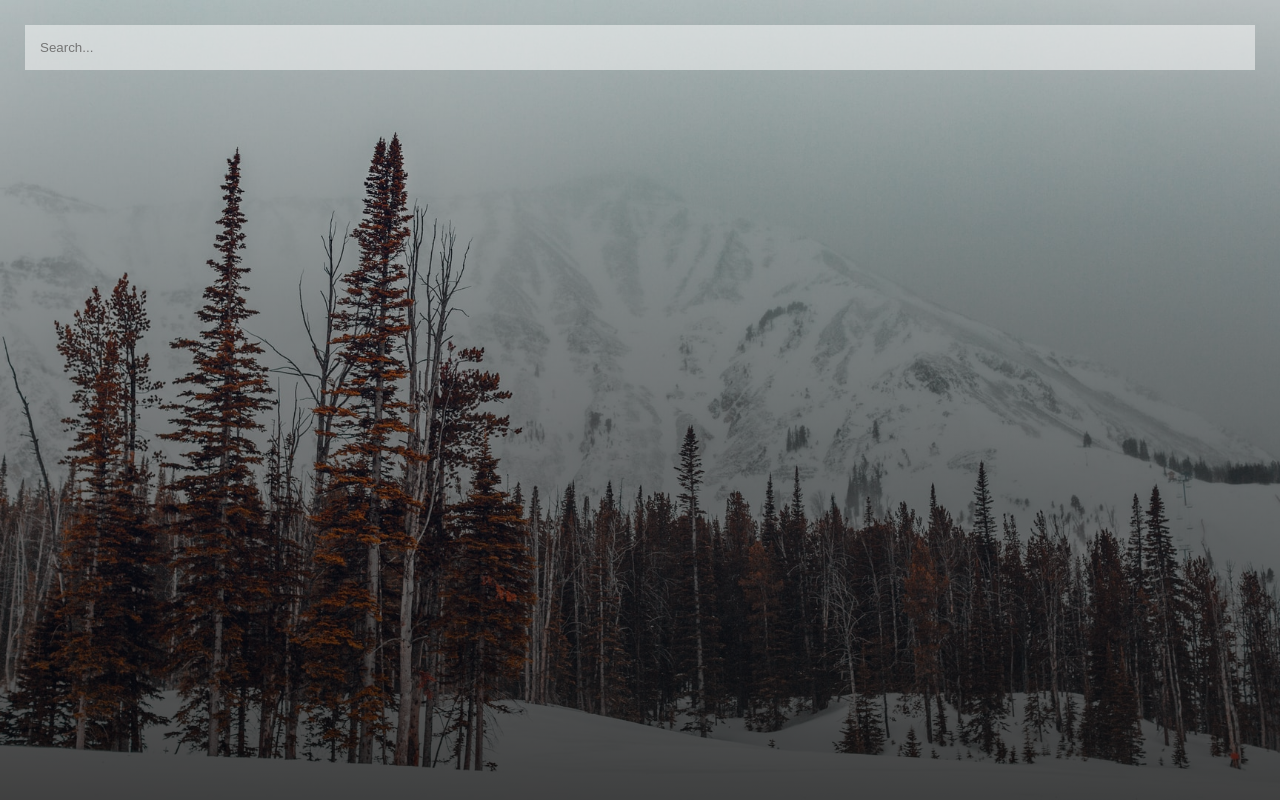
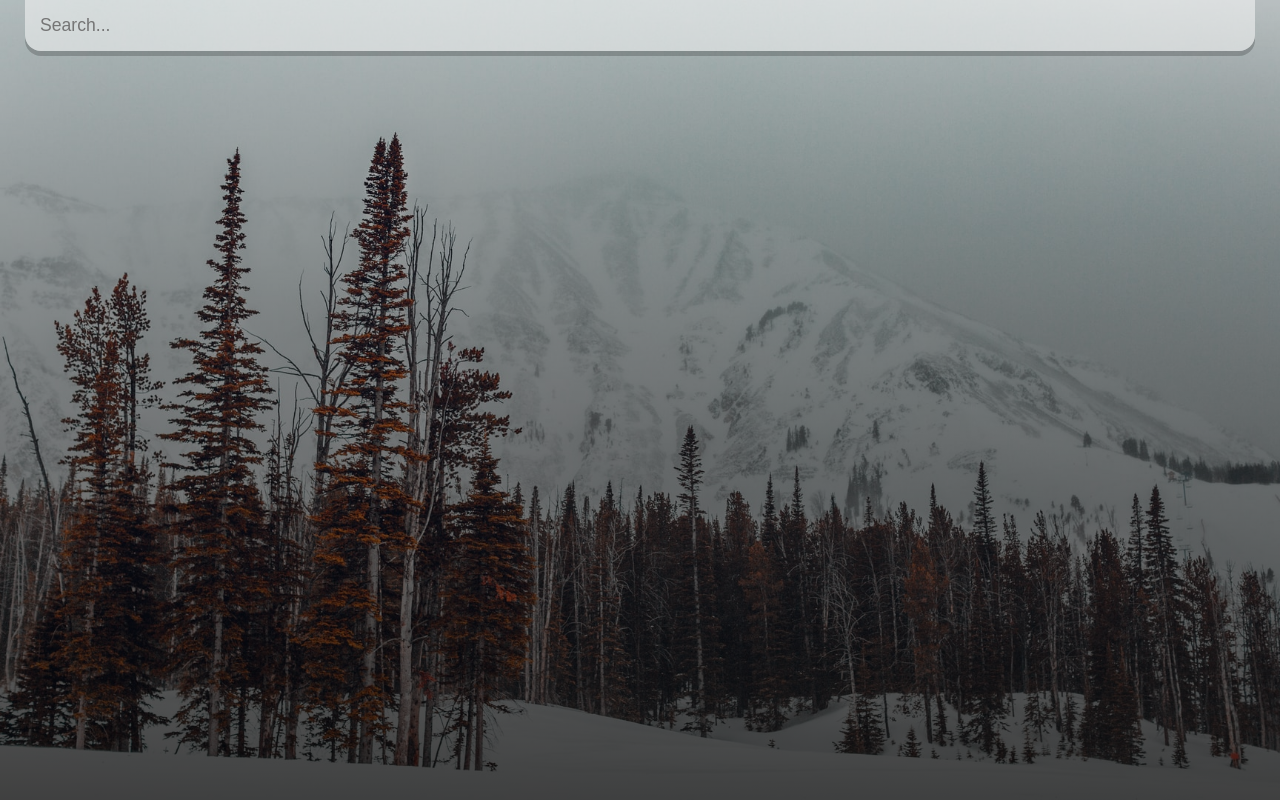
Before and after one commit to RChaubey16/Weather-app, a React (Create React App) app: page / in a window 1280 px wide. Built offline with nearby package versions, Linux system fonts and the light colour scheme.

Commit message:
Continued with styling of the component

```diff
--- a/src/weather.css
+++ b/src/weather.css
@@ -2,7 +2,7 @@
     background-image: url('./assets/images/cold.jpg');
     background-size: cover;
     background-position: bottom;
-    transition: 0.4 ease-out;
+    transition: 0.4s ease-out;
 }
 
 .weather.warm{
@@ -29,4 +29,14 @@ main{
     border: none;
     outline: none;
     background-color: rgba(255, 255, 255, 0.5);
+    border-radius: 0px 0px 16px 16px;
+    margin-top: -25px;
+    box-shadow: 0px 5px rgba(0, 0, 0, 0.2);
+    color: #313131;
+    font-size: 1.1rem;
+    transition: 0.4s ease;
 }
+
+.weather__searchBox .searchBar:focus{
+    background-color: rgba(255, 255, 255, 0.75);
+}
```
